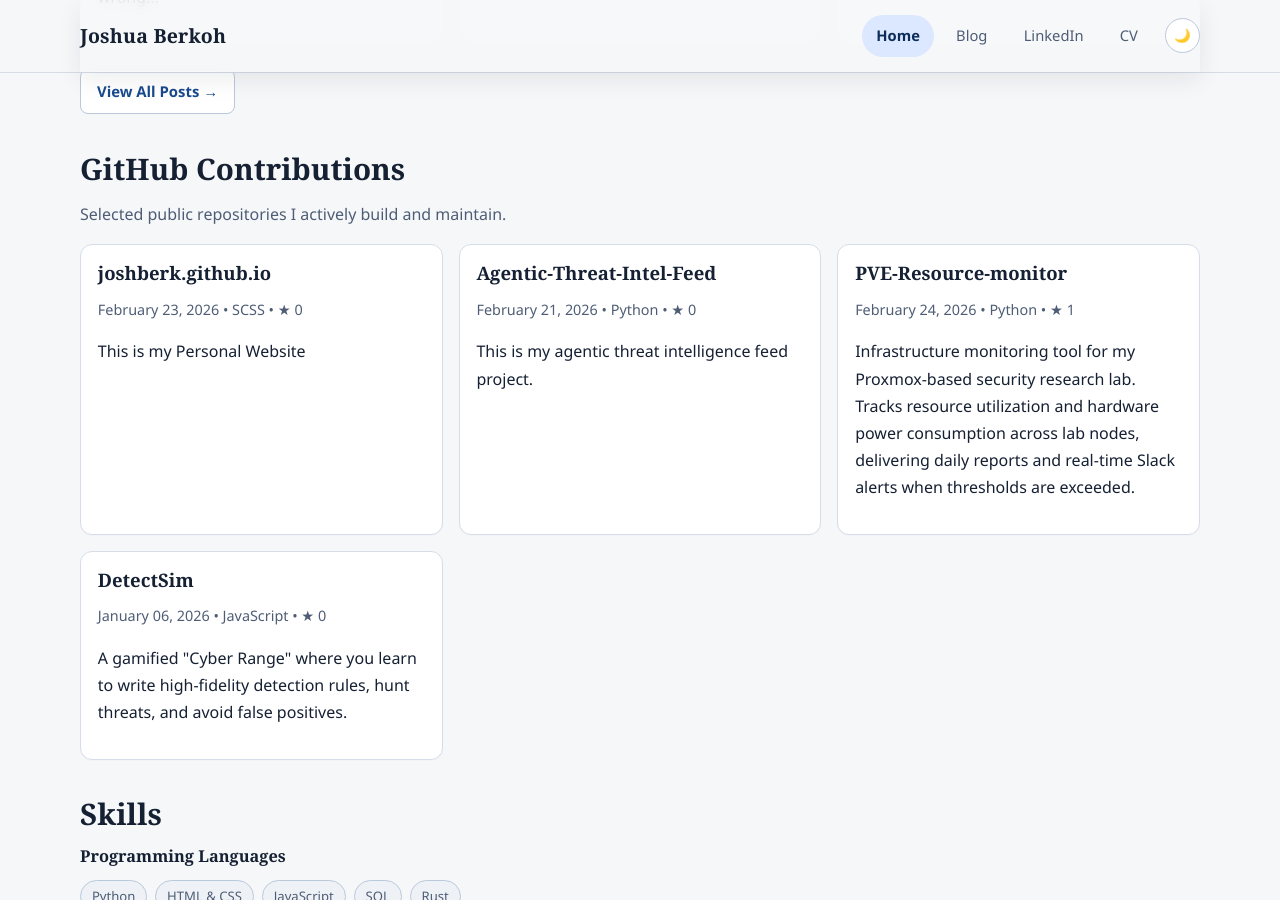
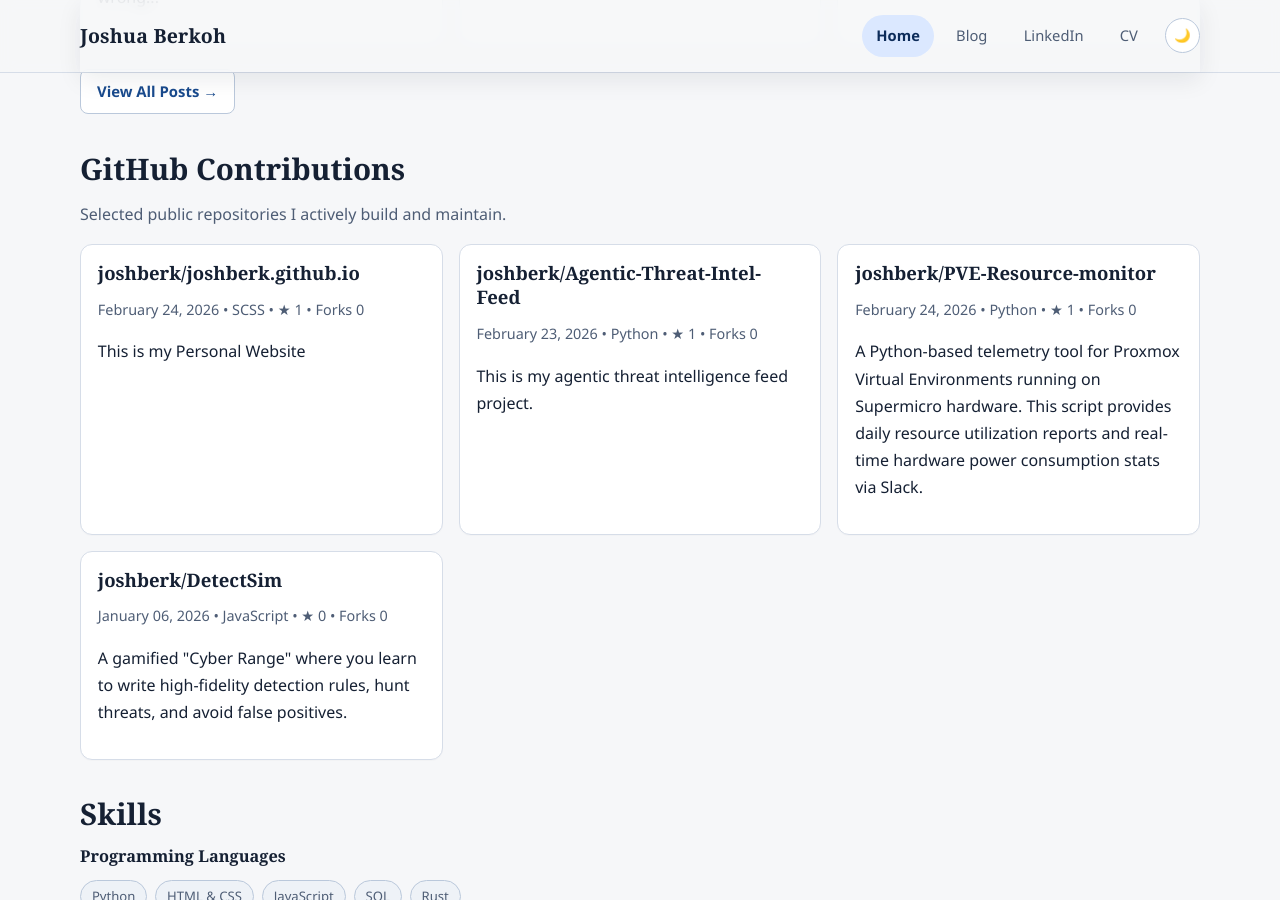
Before and after one commit to joshberk/joshberk.github.io, a Jekyll site: the page built from index.md, in a window 1280 px wide and 900 px high, scrolled down 1418 px. Built offline with Jekyll 4.4.1, drawn with Linux system fonts in a browser that asks for light colours.

Commit message:
chore: update _data/projects.yml (auto)

```diff
--- a/_data/projects.yml
+++ b/_data/projects.yml
@@ -1,25 +1,37 @@
+---
 projects:
-  - name: "joshberk.github.io"
-    description: "This is my Personal Website"
-    url: "https://github.com/joshberk/joshberk.github.io"
-    language: "SCSS"
-    stars: 0
-    updated: "2026-02-23T03:12:56Z"
-  - name: "Agentic-Threat-Intel-Feed"
-    description: "This is my agentic threat intelligence feed project. "
-    url: "https://github.com/joshberk/Agentic-Threat-Intel-Feed"
-    language: "Python"
-    stars: 0
-    updated: "2026-02-21T12:00:30Z"
-  - name: "PVE-Resource-monitor"
-    description: "Infrastructure monitoring tool for my Proxmox-based security research lab. Tracks resource utilization and hardware power consumption across lab nodes, delivering daily reports and real-time Slack alerts when thresholds are exceeded."
-    url: "https://github.com/joshberk/PVE-Resource-monitor"
-    language: "Python"
-    stars: 1
-    updated: "2026-02-24T15:06:18Z"
-  - name: "DetectSim"
-    description: "A gamified \"Cyber Range\" where you learn to write high-fidelity detection rules, hunt threats, and avoid false positives."
-    url: "https://github.com/joshberk/DetectSim"
-    language: "JavaScript"
-    stars: 0
-    updated: "2026-01-06T14:55:45Z"
+- name: joshberk.github.io
+  full_name: joshberk/joshberk.github.io
+  description: This is my Personal Website
+  url: https://github.com/joshberk/joshberk.github.io
+  language: SCSS
+  stars: 1
+  forks: 0
+  updated: '2026-02-24T20:00:52Z'
+- name: Agentic-Threat-Intel-Feed
+  full_name: joshberk/Agentic-Threat-Intel-Feed
+  description: This is my agentic threat intelligence feed project.
+  url: https://github.com/joshberk/Agentic-Threat-Intel-Feed
+  language: Python
+  stars: 1
+  forks: 0
+  updated: '2026-02-23T19:13:07Z'
+- name: PVE-Resource-monitor
+  full_name: joshberk/PVE-Resource-monitor
+  description: A Python-based telemetry tool for Proxmox Virtual Environments running
+    on Supermicro hardware. This script provides daily resource utilization reports
+    and real-time hardware power consumption stats via Slack.
+  url: https://github.com/joshberk/PVE-Resource-monitor
+  language: Python
+  stars: 1
+  forks: 0
+  updated: '2026-02-24T14:54:07Z'
+- name: DetectSim
+  full_name: joshberk/DetectSim
+  description: A gamified "Cyber Range" where you learn to write high-fidelity detection
+    rules, hunt threats, and avoid false positives.
+  url: https://github.com/joshberk/DetectSim
+  language: JavaScript
+  stars: 0
+  forks: 0
+  updated: '2026-01-06T14:55:41Z'
```
